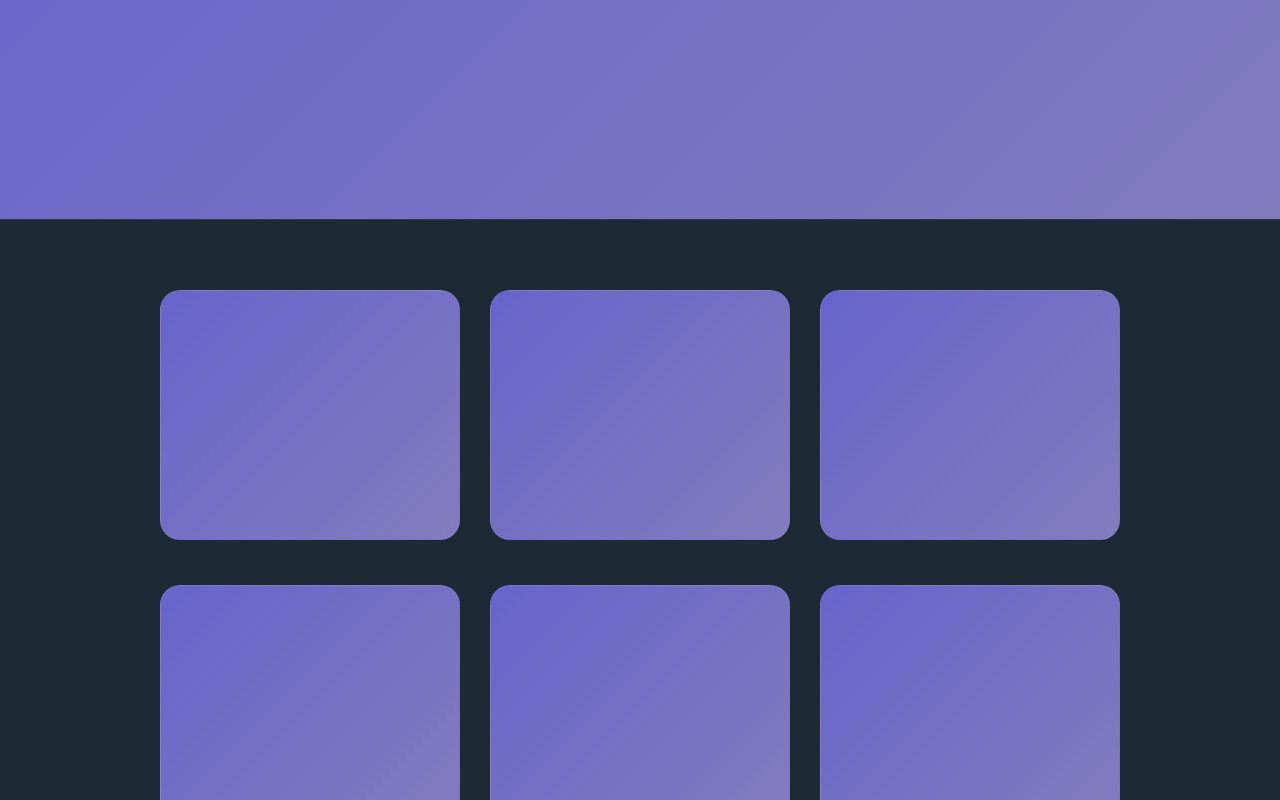
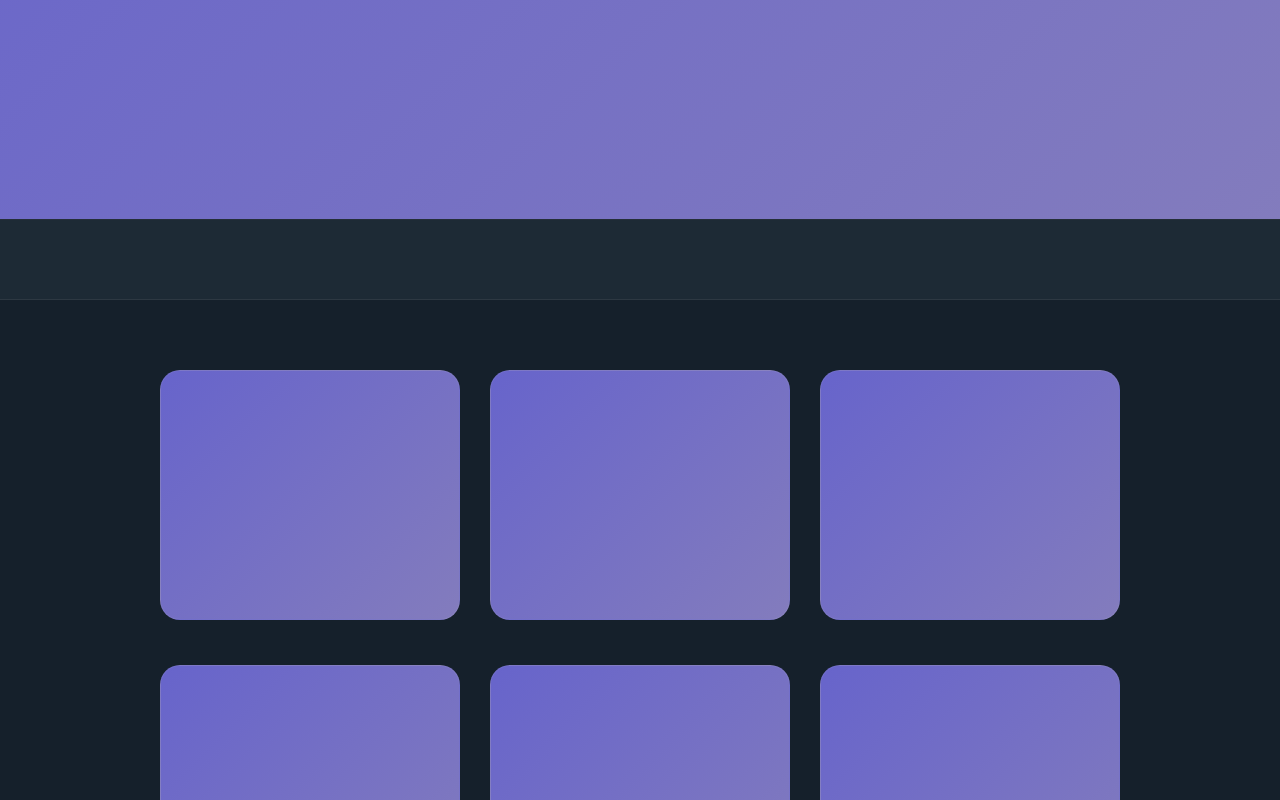
Before and after one commit to mobinjavari/WaveHeader, a plain HTML site: page index.html in a window 1280 px wide. Shown: the part 861-1661 px from the top of the page. Drawn offline with Linux system fonts and the light colour scheme.

Commit message:
update nav

```diff
--- a/css/app.scss
+++ b/css/app.scss
@@ -28,16 +28,6 @@
         z-index: -1;
         top: 0;
         width: 100%;
-
-        .nav {
-            background: var(--bg-dark);
-            backdrop-filter: blur(20px);
-            position: sticky;
-            top: 0;
-            z-index: 100;
-            height: 80px;
-            border-bottom: 1px solid #cccccc16;
-        }
 
         .title {
             height: 400px;
@@ -136,7 +126,7 @@
     }
 
     .main {
-        background: var(--bg-dark);
+        background: var(--bg-color);
         border-top: 1px solid #cccccc16;
         margin: 1080px 0 0 0;
         position: absolute;
@@ -146,8 +136,18 @@
         height: auto;
         text-align: center;
 
+        .nav {
+            background: var(--bg-dark);
+            backdrop-filter: blur(20px);
+            position: sticky;
+            top: 0;
+            z-index: 100;
+            height: 80px;
+            border-bottom: 1px solid #cccccc16;
+        }
+
         .service {
-            background: var(--bg-dark);
+            background: var(--bg-color);
 
             .box-demo {
                 max-width: 1000px;
--- a/index.html
+++ b/index.html
@@ -9,9 +9,8 @@
 </head>
 <body class="body">
     <header class="header">
-        <nav class="nav">
-            <!-- nev bar -->
-        </nav>
+        <!-- <nav class="nav">
+        </nav> -->
         <section class="title">
             <section class="center">
                 <h1 class="header-1">Welcome to Gold-Star (:</h1>
@@ -33,6 +32,7 @@
         </section>
     </header>
     <section class="main">
+        <section class="nav"></section>
         <section class="service">
             <div class="box-demo">
                 <div class="box-item"></div>
```
Also changed, not shown: css/app.css, 1 other file.
